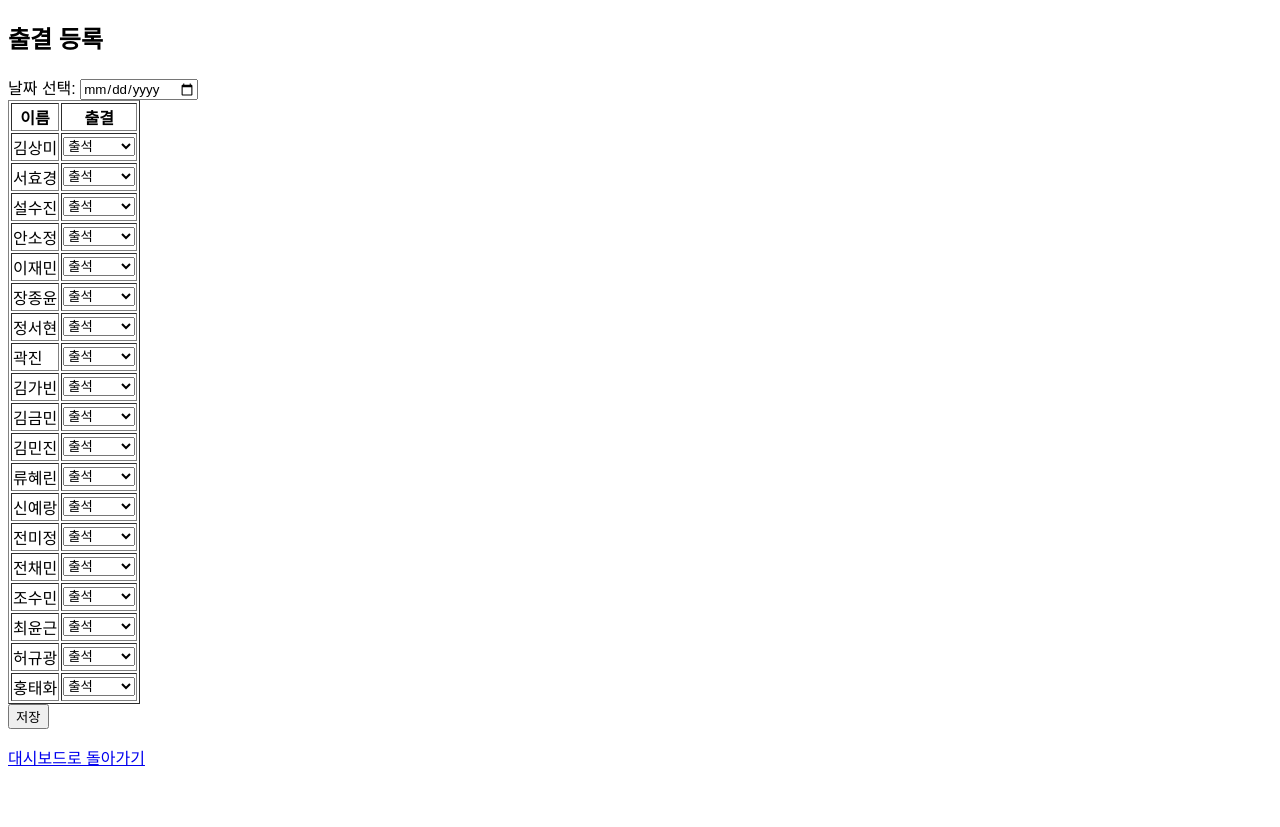
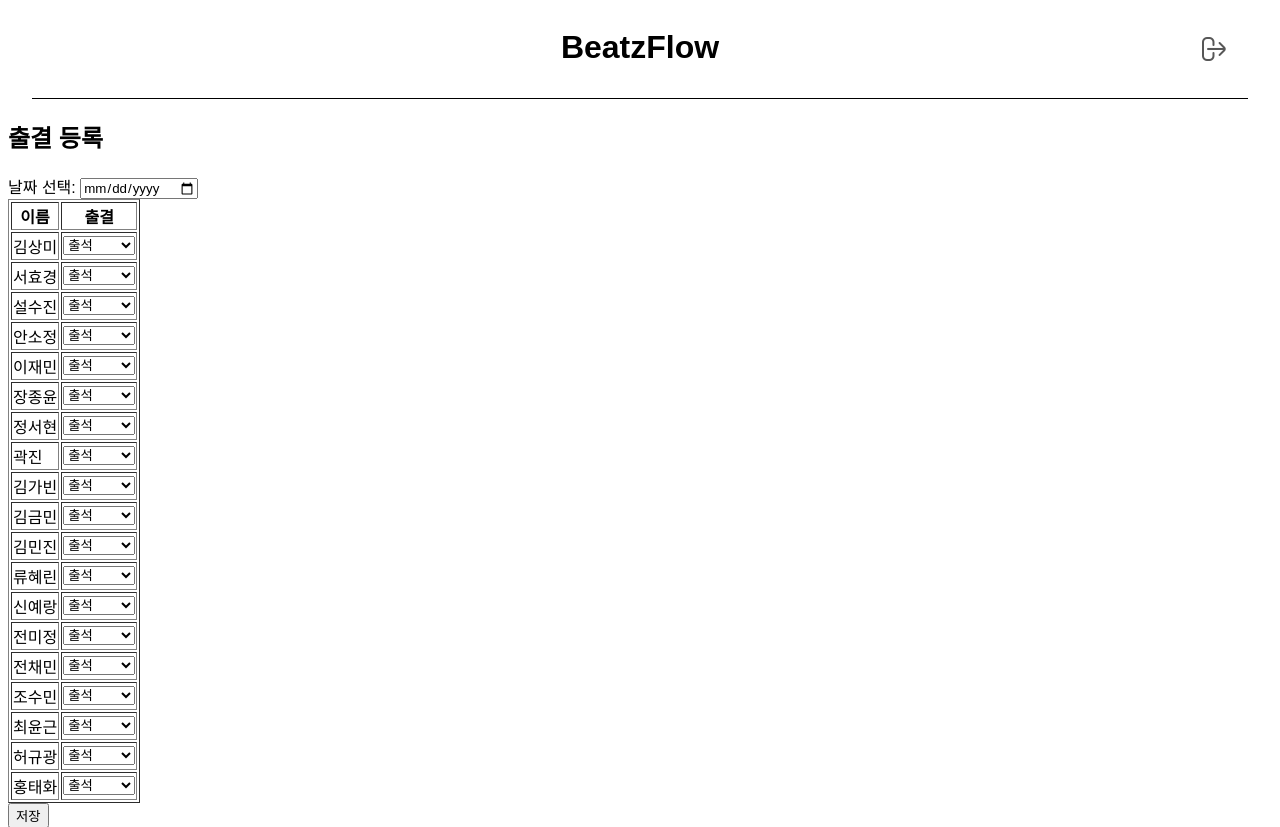
Before and after one commit to c04nh/Beatzflow, a Flask app: page /attendance in a window 1280 px wide. Shown: the top 827 px of the page. Before the commit the page ends 766 px from the top, so only its background shows below. Run offline with Flask 3, Linux system fonts and the light colour scheme; the visitor is signed in with stand-in values (Sample User, id 1); some libraries are stand-ins or nearby versions; some web fonts are replaced.

Commit message:
header 추가

```diff
--- a/static/style.css
+++ b/static/style.css
@@ -131,7 +131,7 @@ body {
     padding: 12px;
 }
 
-.title{
+.header{
     position: relative;
     display: flex;
     justify-content: center;
@@ -144,7 +144,7 @@ body {
     border-style: solid;
 }
 
-.title button{
+.header button{
     position: absolute;
     right: 16px;
     background-color: white;
--- a/templates/base.html
+++ b/templates/base.html
@@ -7,6 +7,10 @@
 
 </head>
 <body>
+    <div class="header">
+        <h1>BeatzFlow</h1>
+        <button onclick="location.href='/login'"><i class="fi fi-rr-sign-out-alt"></i></button>
+    </div>
     <div class="container">
         {% block content %}{% endblock %}
     </div>
--- a/templates/dashboard.html
+++ b/templates/dashboard.html
@@ -3,12 +3,6 @@
 {% block title %}대시보드{% endblock %}
 
 {% block content %}
-
-<div class="title">
-    <h1>BeatzFlow</h1>
-    <button onclick="location.href='/login'"><i class="fi fi-rr-sign-out-alt"></i></button>
-</div>
-
 
 <div class="content">
 {% if session.get('is_admin') %}
```
